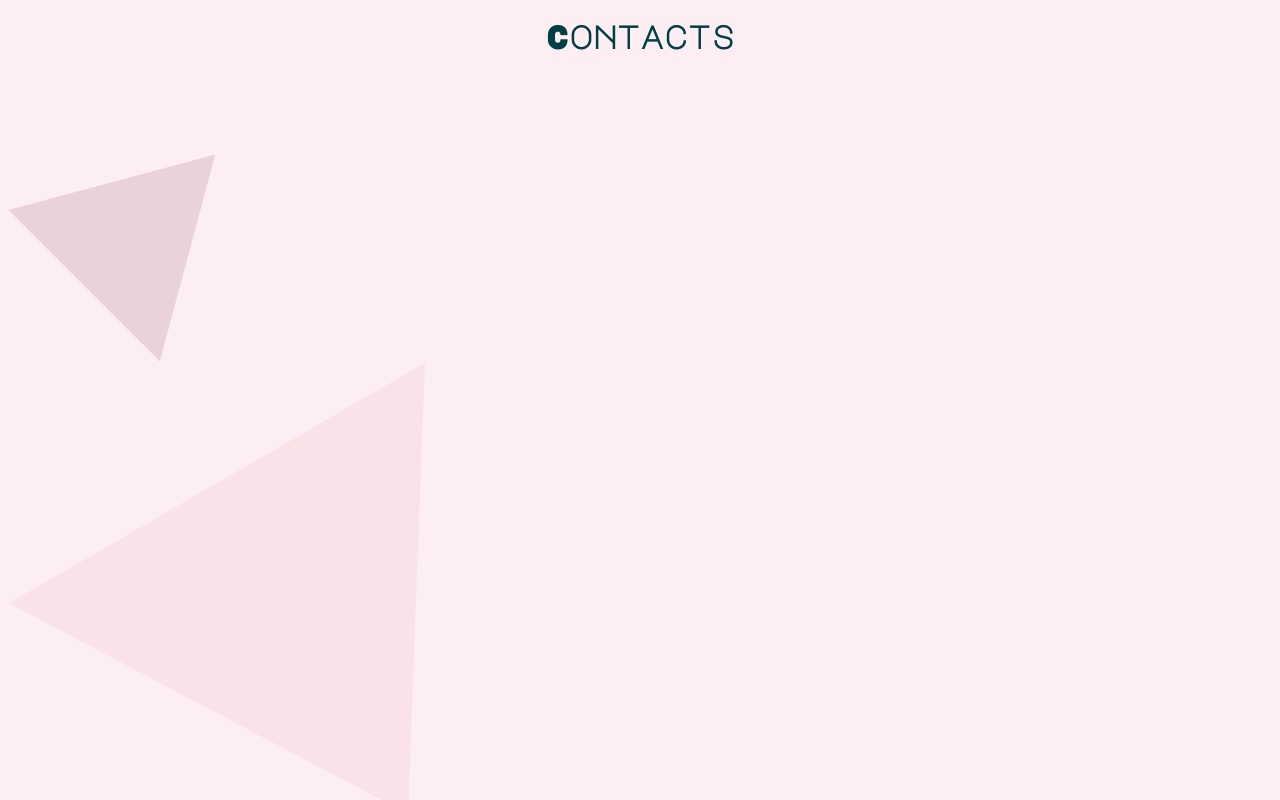
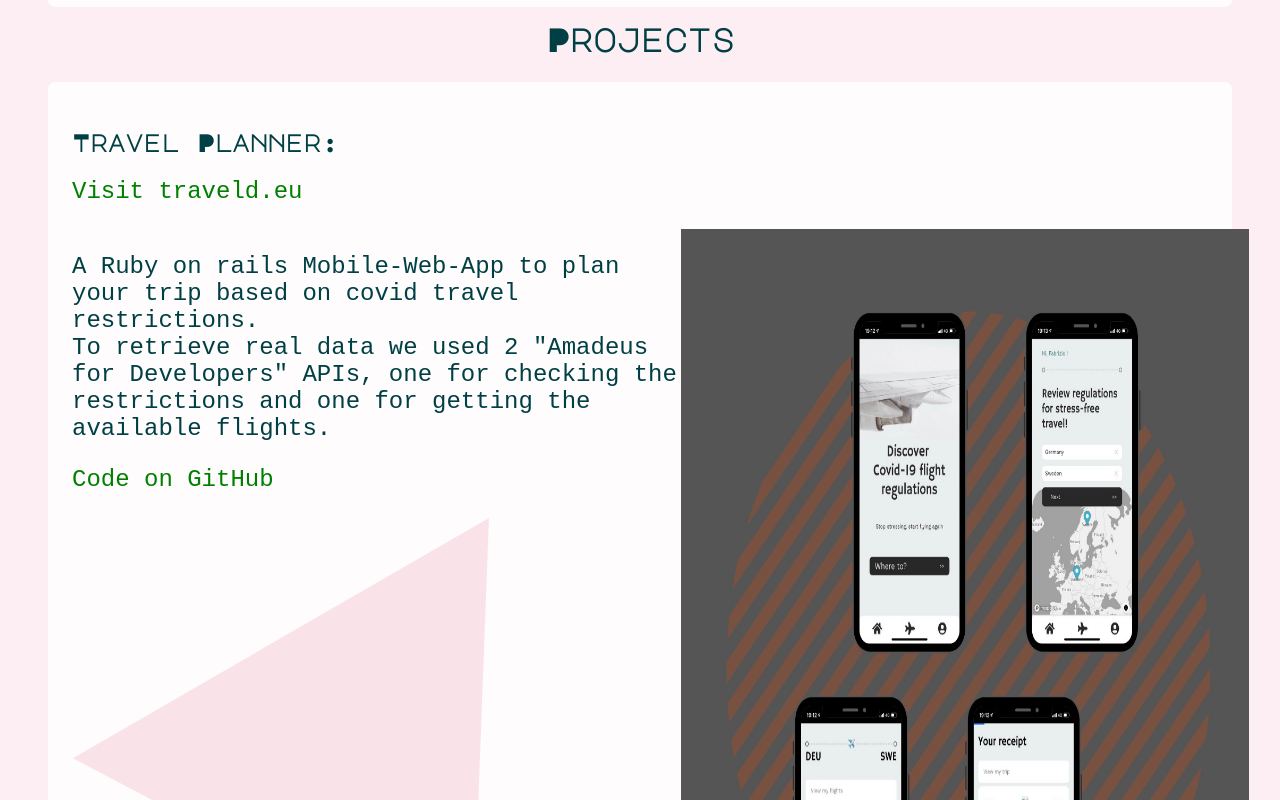
Before and after one commit to FabrizioOnorio/my_website, a plain HTML site: page index.html in a window 1280 px wide. Shown: the part 1420-2220 px from the top of the page. Drawn offline with nearby package versions, Linux system fonts and the light colour scheme.

Commit message:
project cards, still missing the image for the second project

```diff
--- a/index.html
+++ b/index.html
@@ -11,6 +11,7 @@
       <link rel="preconnect" href="https://fonts.gstatic.com" crossorigin>
     </head>
     <body>
+      <div class="container">
         <div class="title">
           <svg class="logo" width="130" height="130" viewBox="0 0 87 80" fill="none" xmlns="http://www.w3.org/2000/svg">
             <path d="M61.7871 20.5478V23.0003H30.0362V37.782H55.4899V49.4483H30.0362V66.6826H27.5837V20.5478H61.7871Z"
@@ -32,8 +33,12 @@
             <br>
             After many years in Fashion I've decided to change career and dive in Web Development which has always interested and attracted me.
           </p>
+          <svg width="283" height="284" viewBox="0 0 283 284" fill="none" xmlns="http://www.w3.org/2000/svg">
+            <path d="M207.225 76.5393L151.827 283.287L0.47667 131.937L207.225 76.5393Z" fill="#E9D2D8" />
+          </svg>
           </div>
         </div>
+
         <h2>Tech Stack</h2>
           <ul>
             <li><img src="./images/icons/html_icon.png" alt="html 5 icon" class="icon"></li>
@@ -49,22 +54,49 @@
             <li><img src="./images/icons/heroku.png" alt="html 5 icon" class="icon"></li>
             <li><img src="./images/icons/figma.png" alt="html 5 icon" class="icon"></li>
           </ul>
+
           <h2>Projects</h2>
-      <h2>Contacts</h2>
-      <div class="a">
-        <svg width="283" height="284" viewBox="0 0 283 284" fill="none" xmlns="http://www.w3.org/2000/svg">
-          <path d="M207.225 76.5393L151.827 283.287L0.47667 131.937L207.225 76.5393Z" fill="#E9D2D8" />
-        </svg>
-      </div>
-      <div class="b">
+
+          <div class="project_div">
+            <h3>Travel Planner:</h3>
+            <a href="http://www.traveld.eu/" target="_blank"><p>Visit traveld.eu</p></a>
+            <div class="description_project">
+              <div class="text">
+                <p>A Ruby on rails Mobile-Web-App to plan your trip based on covid travel restrictions.<br>
+                  To retrieve real data we used 2
+                  "Amadeus for Developers" APIs, one for checking the restrictions and one for getting the available flights.<br>
+                </p>
+                <p><a href="https://github.com/FabrizioOnorio/travel_planner2" target="_blank">Code on GitHub</a></p>
                 <svg width="609" height="573" viewBox="0 0 609 573" fill="none" xmlns="http://www.w3.org/2000/svg">
                   <path d="M400.01 451.989L0.879107 241.135L416.97 0.904814L400.01 451.989Z" fill="#F9E3E9" />
                 </svg>
             </div>
-      <div class="c">
+            <img src="./images/projects/travel_planner.jpeg" class="travel_img" alt="prototype screenshots of the travel planner project">
+          </div>
+        </div>
+
+        <div class="project_div">
+          <h3>Market place for fabrics:</h3>
+          <a href="https://airbnb-sarowa158.herokuapp.com" target="_blank">
+            <p>Visit the heroku page</p>
+          </a>
+          <div class="description_project">
+            <div class="text">
+              <p>A Ruby on Rails Desktop-Web-App. This was our first team project in Le Wagon Coding Bootcamp.<br>
+                The meaning is to sell fabrics that otherwise would go wasted.
+              </p>
+              <p><a href="https://github.com/Sarowa158/fabrics_marketplace" target="_blank">Code on GitHub</a></p>
+
               <svg width="380" height="414" viewBox="0 0 380 414" fill="none" xmlns="http://www.w3.org/2000/svg">
                 <path d="M90.9621 3.66131L332.237 244.936L2.64943 333.249L90.9621 3.66131Z" stroke="#004044" stroke-width="3" />
               </svg>
+            </div>
+            <img src="./images/projects/travel_planner.jpeg" class="travel_img"
+              alt="prototype screenshots of the travel planner project">
+          </div>
+        </div>
+
+        <h2>Contacts</h2>
         </div>
         <div class="d">
           <svg width="393" height="459" viewBox="0 0 393 459" fill="none" xmlns="http://www.w3.org/2000/svg">
@@ -74,5 +106,6 @@
 
         <script type = "text/javascript" src="app.js"></script>
         <noscript>You need to enable JavaScript to view the full site.</noscript>
+      </div>
     </body>
   </html>
--- /dev/null
+++ b/style_projects.css
@@ -0,0 +1,15 @@
+.project_div {
+  background-color: rgba(255, 255, 255, 0.858);
+  border-radius: 7px;
+  padding: 24px;
+}
+
+.description_project {
+  display: flex;
+  justify-content: space-evenly;
+}
+
+
+.travel_img {
+  max-width: 50%;
+}
--- a/styles.css
+++ b/styles.css
@@ -1,9 +1,14 @@
 @import "style_icons.css";
+@import "style_projects.css";
 
 body {
   font-family: 'Major Mono Display', monospace;
   background: #FCEEF2;
   color: #004044;
+}
+
+.container {
+  padding: 40px;
 }
 
 h1 {
@@ -25,8 +30,12 @@ h2 {
   font-size: 2em;
 }
 
+h3 {
+  font-size: 1.5em;
+}
+
 p {
-  font-family: 'Besley', serif;
+  font-family: 'Source Code Pro', monospace;
   font-size: 1.5em;
 }
 
@@ -41,3 +50,28 @@ p {
   display: flex;
   justify-content: space-evenly;
 }
+
+
+a:link {
+  color: green;
+  background-color: transparent;
+  text-decoration: none;
+}
+
+a:visited {
+  color: rgb(152, 111, 123);
+  background-color: transparent;
+  text-decoration: none;
+}
+
+a:hover {
+  color: rgba(255, 0, 0, 0.358);
+  background-color: transparent;
+  text-decoration: underline;
+}
+
+a:active {
+  color: rgb(255, 183, 0);
+  background-color: transparent;
+  text-decoration: underline;
+}
```
Also changed, not shown: images/projects/travel_planner.jpeg (added). Lines whose indentation alone changed are shown as unchanged.
